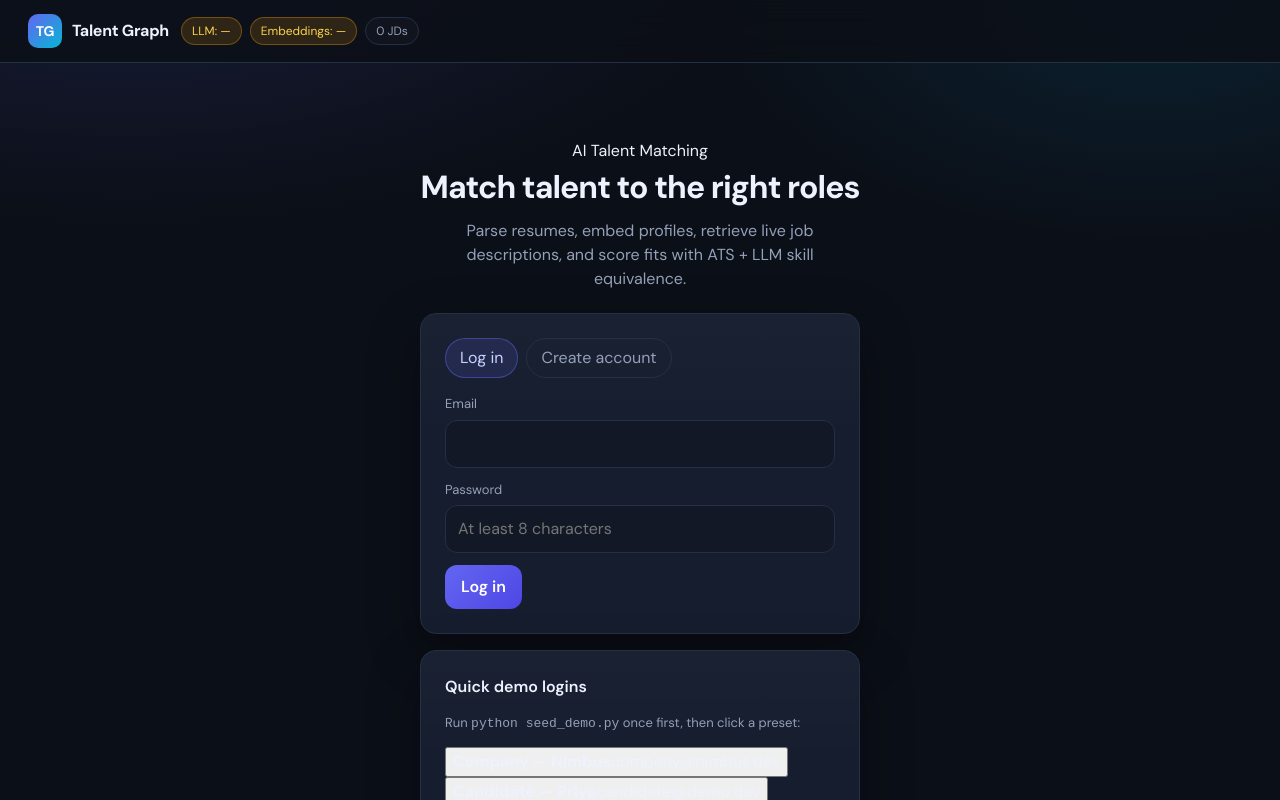
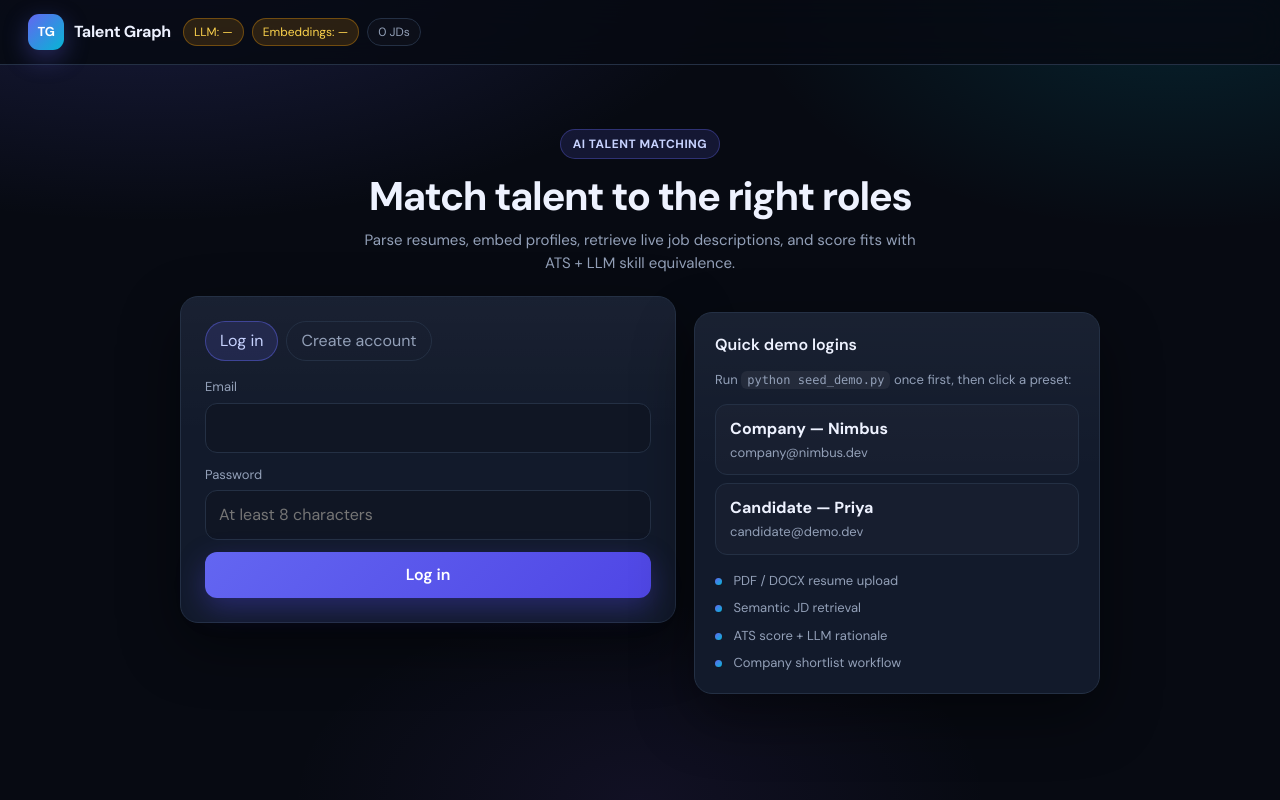
Before and after one commit to ASH98-3/practicum-7th, a React (Vite) app in the folder frontend/: page / in a window 1280 px wide. Shown: the top 800 px of the page. Built offline with nearby package versions, Linux system fonts and the light colour scheme; no server answers.

Commit message:
Richer auth layout and UI polish styles

```diff
--- a/frontend/src/styles.css
+++ b/frontend/src/styles.css
@@ -1,8 +1,7 @@
 :root {
-  --bg: #0b0f17;
-  --bg-elevated: #121826;
-  --card: #161d2e;
-  --card-hover: #1a2336;
+  --bg: #070a12;
+  --bg-elevated: #101624;
+  --card: #121a2b;
   --border: #243044;
   --text: #eef2ff;
   --muted: #93a0b8;
@@ -14,8 +13,8 @@
   --warn-soft: rgba(245, 158, 11, 0.15);
   --danger: #ef4444;
   --danger-soft: rgba(239, 68, 68, 0.15);
-  --radius: 16px;
-  --shadow: 0 18px 50px rgba(0, 0, 0, 0.35);
+  --radius: 18px;
+  --shadow: 0 22px 60px rgba(0, 0, 0, 0.45);
   font-family: 'DM Sans', system-ui, sans-serif;
   color: var(--text);
   background: var(--bg);
@@ -27,17 +26,21 @@ body {
   margin: 0;
   min-height: 100vh;
   background:
-    radial-gradient(1200px 600px at 10% -10%, rgba(99, 102, 241, 0.18), transparent 55%),
-    radial-gradient(900px 500px at 90% 0%, rgba(14, 165, 233, 0.12), transparent 50%),
+    radial-gradient(1100px 520px at 12% -8%, rgba(99, 102, 241, 0.22), transparent 55%),
+    radial-gradient(900px 480px at 92% 0%, rgba(6, 182, 212, 0.14), transparent 48%),
+    radial-gradient(700px 400px at 50% 100%, rgba(139, 92, 246, 0.08), transparent 50%),
     var(--bg);
 }
 
-button, input, textarea, select {
-  font: inherit;
-  color: inherit;
+button, input, textarea, select { font: inherit; color: inherit; }
+a { color: #a5b4fc; }
+code {
+  font-family: ui-monospace, SFMono-Regular, Menlo, monospace;
+  font-size: 12px;
+  background: rgba(255,255,255,0.06);
+  padding: 2px 6px;
+  border-radius: 6px;
 }
-
-a { color: #a5b4fc; }
 
 .app-shell { min-height: 100vh; }
 
@@ -51,8 +54,8 @@ a { color: #a5b4fc; }
   flex-wrap: wrap;
   padding: 14px 28px;
   border-bottom: 1px solid var(--border);
-  background: rgba(11, 15, 23, 0.82);
-  backdrop-filter: blur(14px);
+  background: rgba(7, 10, 18, 0.85);
+  backdrop-filter: blur(16px);
 }
 
 .brand {
@@ -63,15 +66,16 @@ a { color: #a5b4fc; }
   letter-spacing: -0.02em;
 }
 .brand-mark {
-  width: 34px;
-  height: 34px;
-  border-radius: 10px;
+  width: 36px;
+  height: 36px;
+  border-radius: 11px;
   background: linear-gradient(135deg, #6366f1, #06b6d4);
   display: grid;
   place-items: center;
-  font-size: 14px;
+  font-size: 13px;
   font-weight: 800;
   color: white;
+  box-shadow: 0 8px 24px rgba(99, 102, 241, 0.35);
 }
 
 .pills { display: flex; gap: 8px; flex-wrap: wrap; }
@@ -92,10 +96,7 @@ a { color: #a5b4fc; }
   align-items: center;
   gap: 12px;
 }
-.user-chip {
-  color: var(--muted);
-  font-size: 14px;
-}
+.user-chip { color: var(--muted); font-size: 14px; }
 
 .main {
   max-width: 1100px;
@@ -103,18 +104,31 @@ a { color: #a5b4fc; }
   padding: 28px 20px 60px;
 }
 
-.hero {
-  margin-bottom: 22px;
+.hero { margin-bottom: 22px; }
+.hero-badge {
+  display: inline-block;
+  font-size: 12px;
+  font-weight: 700;
+  letter-spacing: 0.04em;
+  text-transform: uppercase;
+  color: #c7d2fe;
+  background: var(--accent-soft);
+  border: 1px solid rgba(99,102,241,0.35);
+  border-radius: 999px;
+  padding: 5px 12px;
+  margin-bottom: 14px;
 }
 .hero h1 {
-  margin: 0 0 8px;
-  font-size: 32px;
-  letter-spacing: -0.03em;
+  margin: 0 0 10px;
+  font-size: clamp(28px, 4vw, 40px);
+  letter-spacing: -0.035em;
+  line-height: 1.15;
 }
 .hero p {
-  margin: 0;
+  margin: 0 auto;
   color: var(--muted);
-  max-width: 620px;
+  max-width: 560px;
+  font-size: 15px;
 }
 
 .grid-2 {
@@ -127,7 +141,7 @@ a { color: #a5b4fc; }
 }
 
 .card {
-  background: linear-gradient(180deg, rgba(255,255,255,0.02), transparent 40%), var(--card);
+  background: linear-gradient(180deg, rgba(255,255,255,0.03), transparent 42%), var(--card);
   border: 1px solid var(--border);
   border-radius: var(--radius);
   padding: 20px;
@@ -151,7 +165,7 @@ a { color: #a5b4fc; }
 .field textarea,
 .field select {
   width: 100%;
-  padding: 11px 12px;
+  padding: 12px 13px;
   border-radius: 12px;
   border: 1px solid var(--border);
   background: var(--bg-elevated);
@@ -160,7 +174,7 @@ a { color: #a5b4fc; }
 .field input:focus,
 .field textarea:focus,
 .field select:focus {
-  border-color: rgba(99, 102, 241, 0.7);
+  border-color: rgba(99, 102, 241, 0.75);
   box-shadow: 0 0 0 3px var(--accent-soft);
 }
 .field textarea { min-height: 130px; resize: vertical; }
@@ -175,17 +189,19 @@ a { color: #a5b4fc; }
 .btn {
   border: 0;
   border-radius: 12px;
-  padding: 10px 16px;
+  padding: 11px 16px;
   cursor: pointer;
   font-weight: 600;
   transition: 0.15s ease;
 }
 .btn:disabled { opacity: 0.55; cursor: not-allowed; }
+.btn-block { width: 100%; }
 .btn-primary {
   background: linear-gradient(135deg, #6366f1, #4f46e5);
   color: white;
+  box-shadow: 0 10px 28px rgba(79, 70, 229, 0.35);
 }
-.btn-primary:hover:not(:disabled) { filter: brightness(1.08); }
+.btn-primary:hover:not(:disabled) { filter: brightness(1.08); transform: translateY(-1px); }
 .btn-ghost {
   background: transparent;
   border: 1px solid var(--border);
@@ -223,11 +239,17 @@ a { color: #a5b4fc; }
 }
 
 .msg {
-  margin-top: 10px;
+  margin-top: 12px;
   font-size: 13px;
   color: var(--muted);
 }
-.msg.error { color: #fca5a5; }
+.msg.error {
+  color: #fecaca;
+  background: var(--danger-soft);
+  border: 1px solid rgba(239,68,68,0.25);
+  padding: 10px 12px;
+  border-radius: 10px;
+}
 .msg.ok { color: #86efac; }
 
 .badge {
@@ -253,11 +275,7 @@ a { color: #a5b4fc; }
   color: #cbd5e1;
 }
 
-.score {
-  font-size: 28px;
-  font-weight: 700;
-  letter-spacing: -0.03em;
-}
+.score { font-size: 28px; font-weight: 700; letter-spacing: -0.03em; }
 .score-sub { color: var(--muted); font-size: 12px; }
 
 .match-card {
@@ -271,11 +289,7 @@ a { color: #a5b4fc; }
   margin-top: 12px;
 }
 
-.table {
-  width: 100%;
-  border-collapse: collapse;
-  font-size: 14px;
-}
+.table { width: 100%; border-collapse: collapse; font-size: 14px; }
 .table th, .table td {
   text-align: left;
   padding: 10px 8px;
@@ -284,16 +298,56 @@ a { color: #a5b4fc; }
 }
 .table th { color: var(--muted); font-weight: 500; }
 
-.empty {
+.empty { color: var(--muted); padding: 18px 4px; }
+
+.auth-wrap {
+  max-width: 920px;
+  margin: 36px auto;
+}
+.auth-grid {
+  display: grid;
+  grid-template-columns: 1.1fr 0.9fr;
+  gap: 18px;
+  align-items: start;
+}
+@media (max-width: 800px) {
+  .auth-grid { grid-template-columns: 1fr; }
+}
+.auth-card { padding: 24px; }
+.demo-card h2 { margin-bottom: 8px; }
+.demo-list { display: flex; flex-direction: column; gap: 8px; margin: 14px 0; }
+.demo-btn {
+  text-align: left;
+  border: 1px solid var(--border);
+  background: rgba(255,255,255,0.02);
+  border-radius: 12px;
+  padding: 12px 14px;
+  cursor: pointer;
+  display: flex;
+  flex-direction: column;
+  gap: 2px;
+}
+.demo-btn:hover {
+  border-color: rgba(99,102,241,0.5);
+  background: var(--accent-soft);
+}
+.demo-btn span { color: var(--muted); font-size: 13px; }
+.feature-list {
+  display: grid;
+  gap: 8px;
+  margin-top: 16px;
   color: var(--muted);
-  padding: 18px 4px;
+  font-size: 13px;
+}
+.feature-list .dot {
+  display: inline-block;
+  width: 7px;
+  height: 7px;
+  border-radius: 50%;
+  background: linear-gradient(135deg, #6366f1, #06b6d4);
+  margin-right: 8px;
 }
 
-.auth-wrap {
-  max-width: 440px;
-  margin: 48px auto;
-}
-.auth-wrap .card { padding: 24px; }
 .check {
   display: flex;
   gap: 10px;
```
